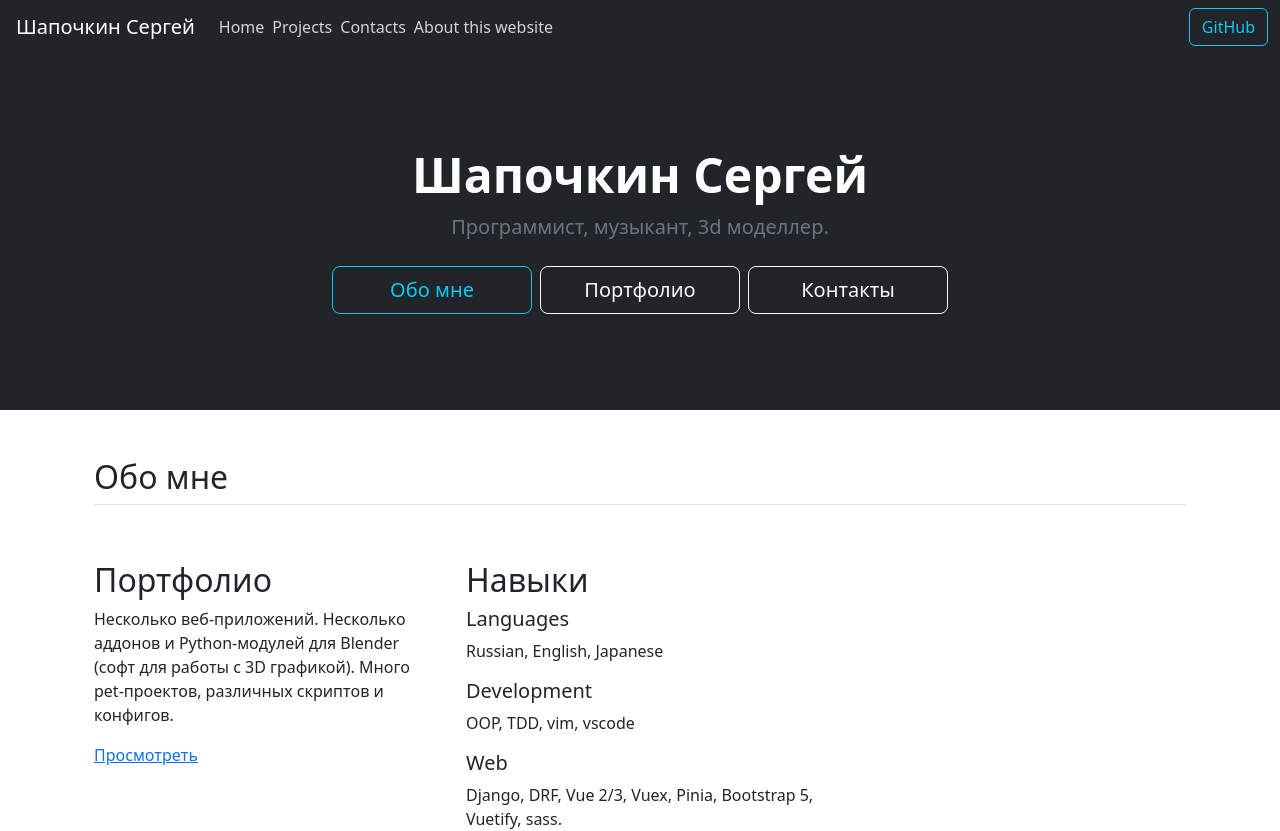
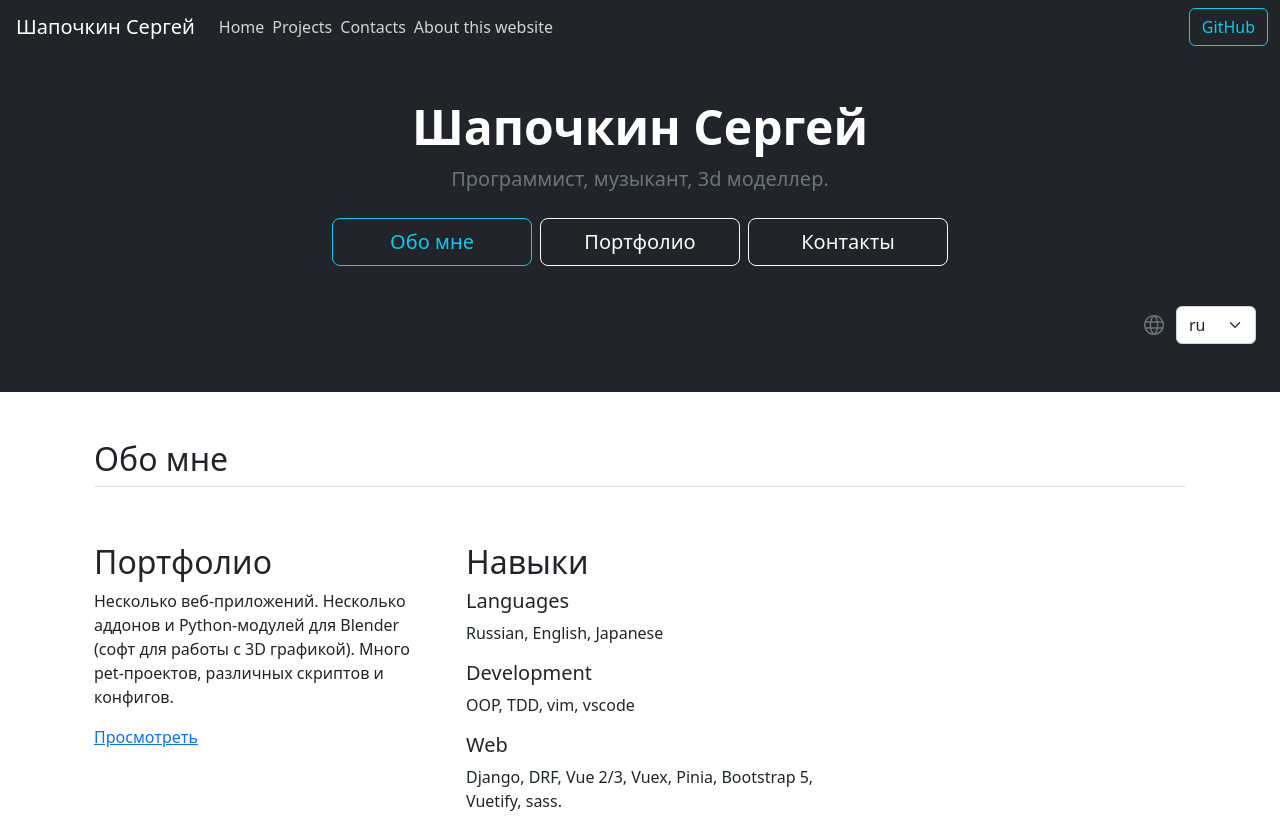
Before and after one commit to 0djentd/portfolio, a Vue app: page /portfolio/ in a window 1280 px wide. Shown: the top 831 px of the page. Built offline with nearby package versions, Linux system fonts and the light colour scheme.

Commit message:
modified:   index.html modified:   src/App.vue new file:   src/style.scss modified:   src/views/HomeView.vue

```diff
--- a/index.html
+++ b/index.html
@@ -4,12 +4,17 @@
     <meta charset="UTF-8" />
     <meta name="viewport" content="width=device-width, initial-scale=1.0" />
     <title>Sergey Shapochkin - Portfolio</title>
-    <link rel="icon" href="/favicon.ico"/>
+    <link rel="icon" href="/favicon.ico" />
     <!-- CSS -->
     <!-- Bootstrap -->
     <link
       rel="stylesheet"
       href="https://cdn.jsdelivr.net/npm/bootstrap@5.2.0-beta1/dist/css/bootstrap.min.css"
+    />
+    <!--     Material Symbols -->
+    <link
+      rel="stylesheet"
+      href="https://fonts.googleapis.com/css2?family=Material+Symbols+Outlined:opsz,wght,FILL,GRAD@20..48,100..700,0..1,-50..200"
     />
   </head>
   <body>
--- a/src/App.vue
+++ b/src/App.vue
@@ -24,7 +24,9 @@ export default {
   <AppFooter :year="2022" />
 </template>
 
-<style scoped>
+<style>
+@import "@/style.scss";
+
 div .pusher {
   height: 50px;
 }
--- /dev/null
+++ b/src/style.scss
@@ -0,0 +1,7 @@
+.material-symbols-outlined {
+  font-variation-settings:
+  'FILL' 0,
+  'wght' 400,
+  'GRAD' 0,
+  'opsz' 48
+}
--- a/src/views/HomeView.vue
+++ b/src/views/HomeView.vue
@@ -14,7 +14,7 @@ export default {
 <template>
   <div>
     <div class="bg-dark text-secondary px-4 py-5 text-center">
-      <div class="py-5">
+      <div>
         <h1 class="display-5 fw-bold text-white">{{ $t("welcome.name") }}</h1>
         <div class="col-lg-6 mx-auto">
           <p class="fs-5 mb-4">{{ $t("welcome.description") }}</p>
@@ -41,6 +41,18 @@ export default {
               {{ $t("buttons.contacts") }}
             </RouterLink>
           </div>
+        </div>
+        <div class="lang">
+          <span class="material-symbols-outlined"> language </span>
+          <select class="form-select" v-model="$i18n.locale">
+            <option
+              v-for="locale in $i18n.availableLocales"
+              :key="`locale-${locale}`"
+              :value="locale"
+            >
+              {{ locale }}
+            </option>
+          </select>
         </div>
       </div>
     </div>
@@ -90,4 +102,17 @@ div.portfolio-buttons {
     min-width: 200px;
   }
 }
+div.lang {
+  margin-top: 40px;
+  display: flex;
+  justify-content: right;
+  span {
+    margin: auto;
+    margin-left: 10px;
+    margin-right: 10px;
+  }
+  select {
+    width: 80px;
+  }
+}
 </style>
```
